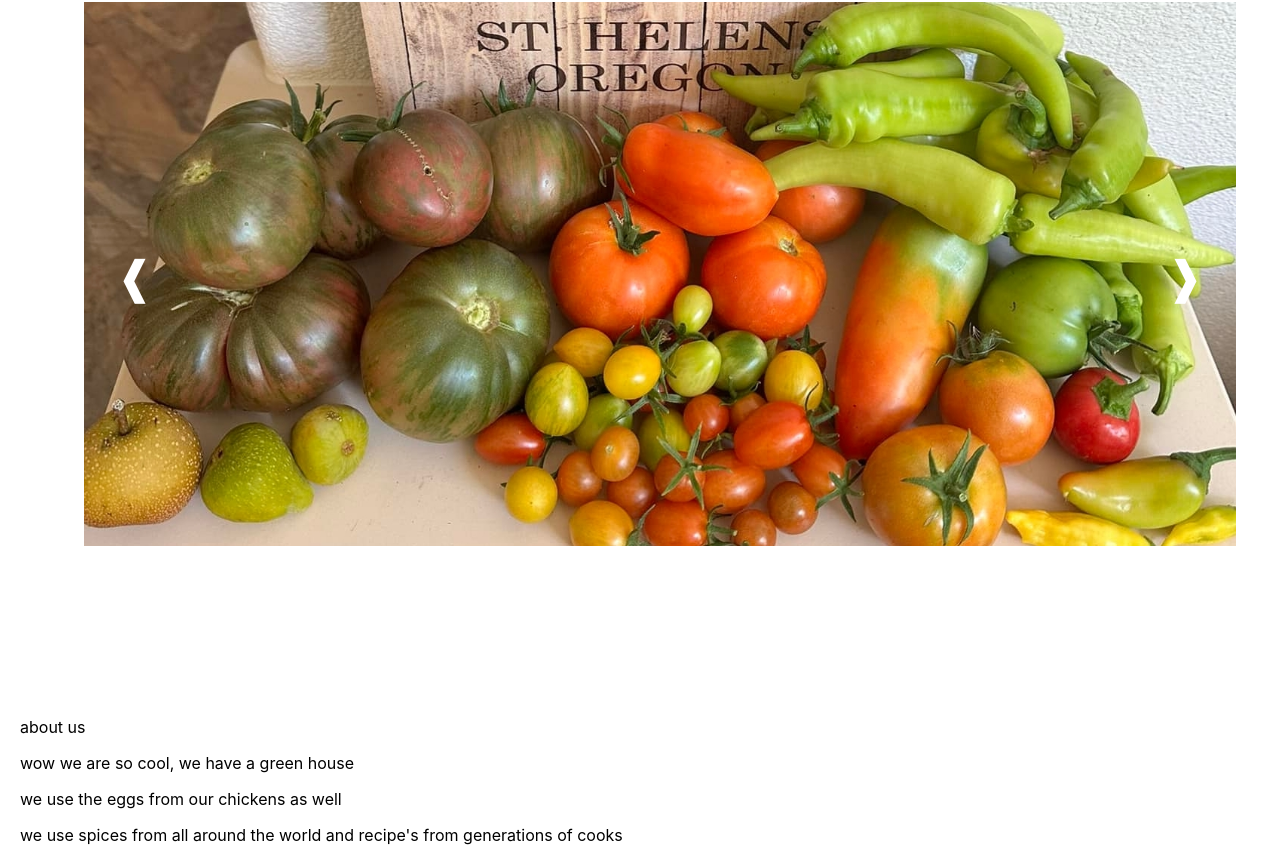
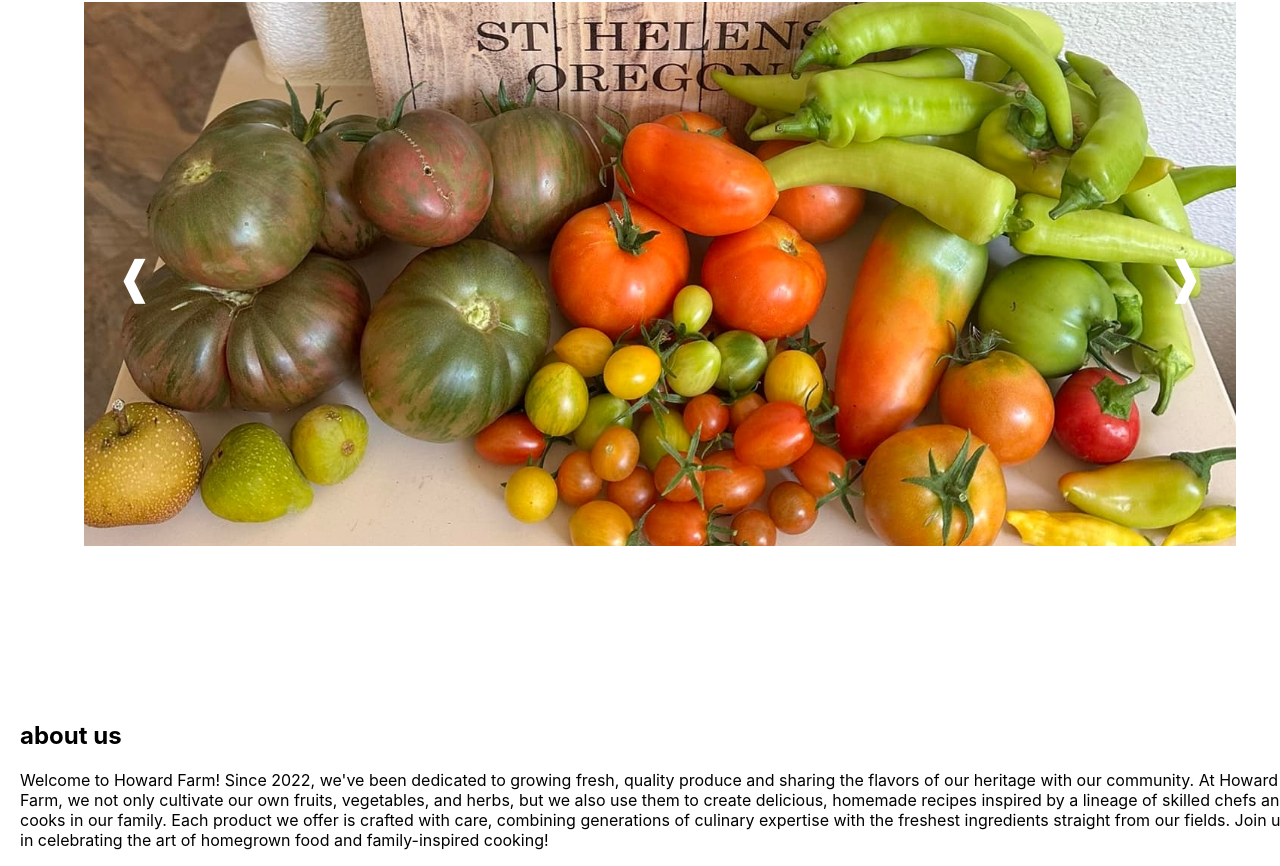
Before and after one commit to daho2353/howard-farm, a React (Create React App) app: page / in a window 1280 px wide. Shown: the part 344-1210 px from the top of the page. Built offline with nearby package versions, Linux system fonts and the light colour scheme.

Commit message:
updated information on the About Page with better placeholder text.

```diff
--- a/src/components/AboutPage.tsx
+++ b/src/components/AboutPage.tsx
@@ -23,16 +23,11 @@ const AboutPage = () => {
             <ImageSlider slides={slides} />
         </div>
         <div>
-        <p> about us </p>
-        <p> wow we are so cool, we have a green house</p>
-        <p> we use the eggs from our chickens as well</p>
-        <p> we use spices from all around the world and recipe's from generations of cooks</p>
+        <h2> about us </h2>
+        <p> Welcome to Howard Farm! Since 2022, we've been dedicated to growing fresh, quality produce and sharing the flavors of our heritage with our community. At Howard Farm, we not only cultivate our own fruits, vegetables, and herbs, but we also use them to create delicious, homemade recipes inspired by a lineage of skilled chefs and cooks in our family. Each product we offer is crafted with care, combining generations of culinary expertise with the freshest ingredients straight from our fields. Join us in celebrating the art of homegrown food and family-inspired cooking!</p>
         </div>
     </div>
       )
-
-
-
 }
 
 export default AboutPage;
```
